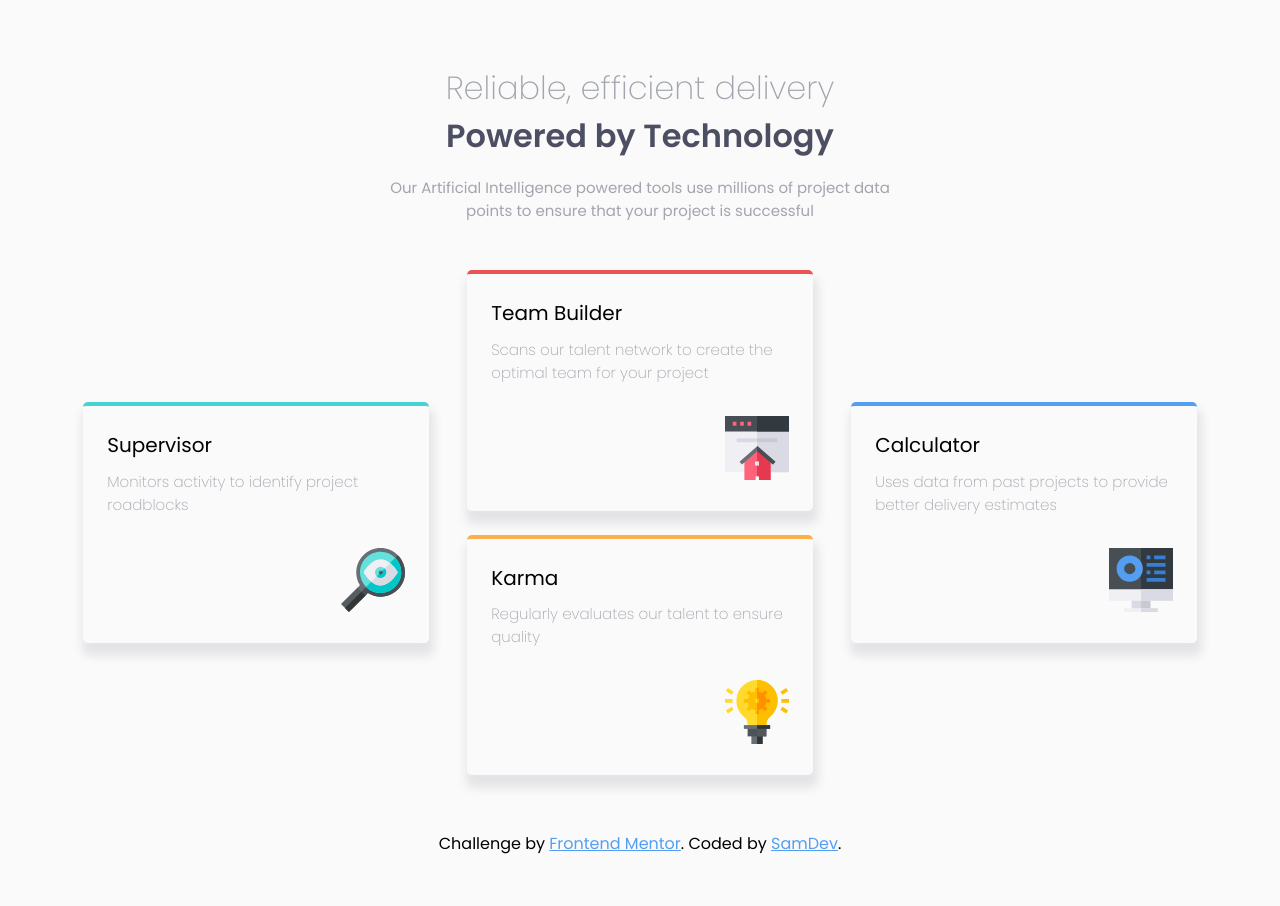
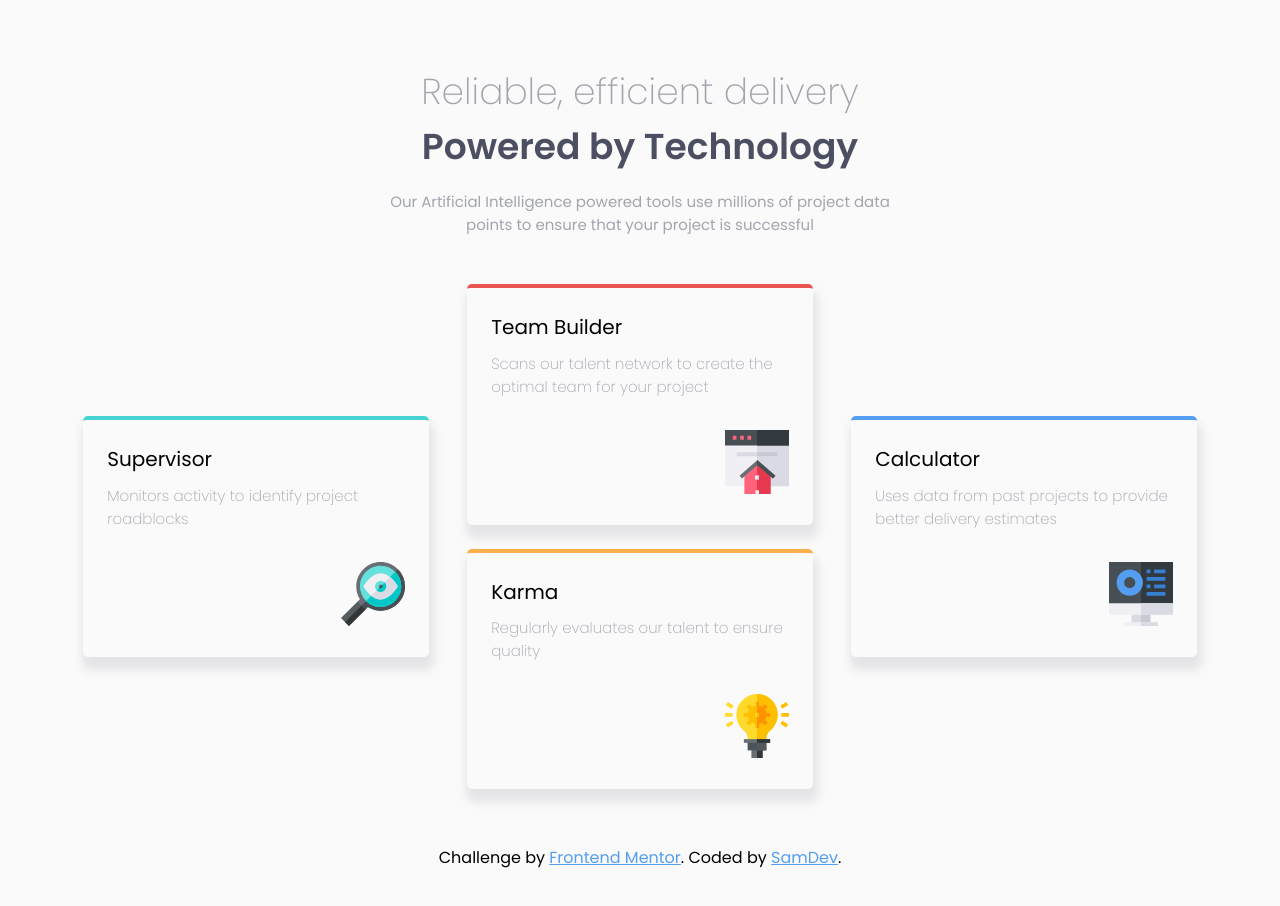
Before and after one commit to Samdevtechnology/Four-Cards-Feature-Section, a plain HTML site: page index.html in a window 1280 px wide. Drawn offline with Linux system fonts and the light colour scheme.

Commit message:
Updated - Styles

```diff
--- a/index.css
+++ b/index.css
@@ -130,11 +130,11 @@ body {
   }
 
   #header h1 {
-    font-size: 32px;
+    font-size: 36px;
   }
 
   #header h2 {
-    font-size: 32px;
+    font-size: 36px;
   }
 
   #header p {
```
